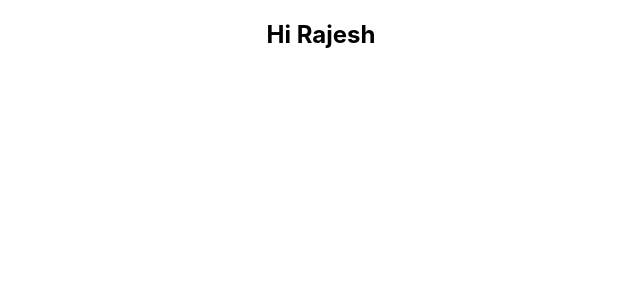
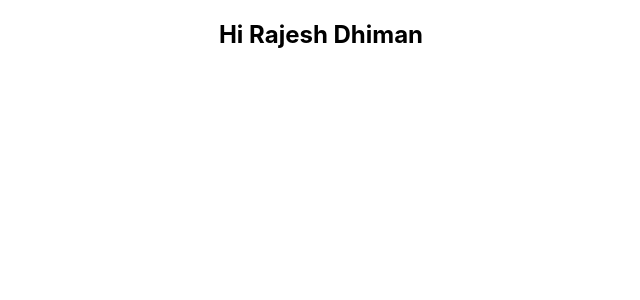
Before and after one commit to Ajay624659/second-app, a React (Create React App) app: page / in a window 1280 px wide. Shown: the top 300 px of the page, without its empty margins (319-959 px from the left). Built offline with nearby package versions, Linux system fonts and the light colour scheme.

Commit message:
sirname updated

```diff
--- a/src/App.tsx
+++ b/src/App.tsx
@@ -3,7 +3,7 @@ import "./App.css";
 import { useState } from "react";
 
 function App() {
-  const [user, setUser] = useState<String>("Rajesh");
+  const [user, setUser] = useState<String>("Rajesh Dhiman");
   return (
     <div className="App">
       <h2>Hi {user}</h2>
```
